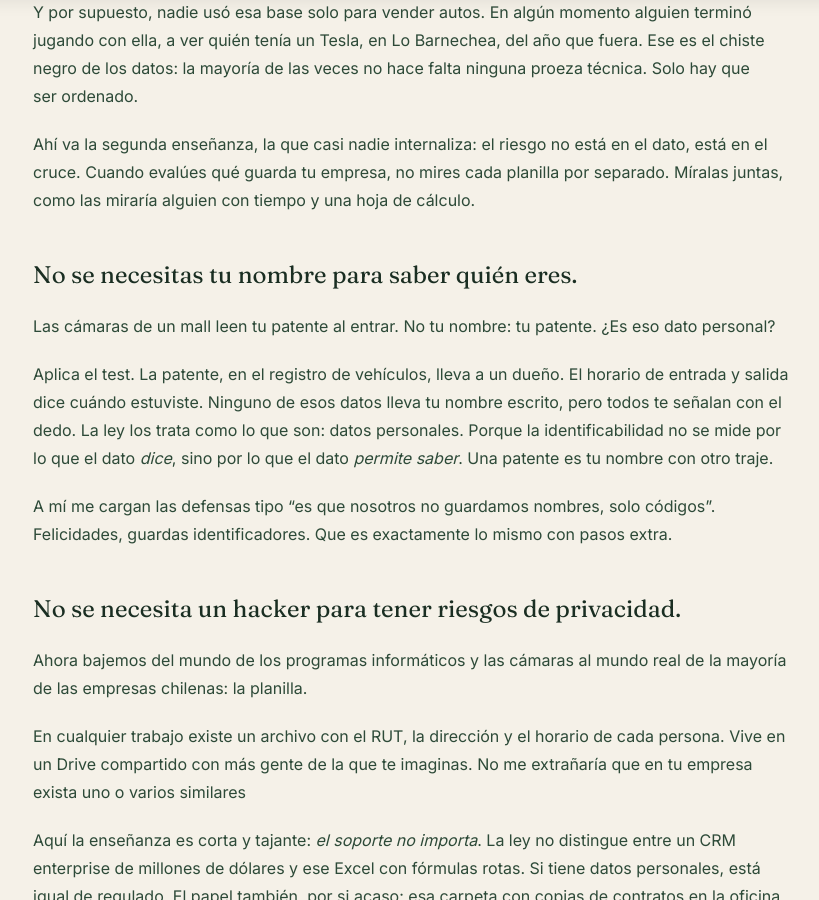
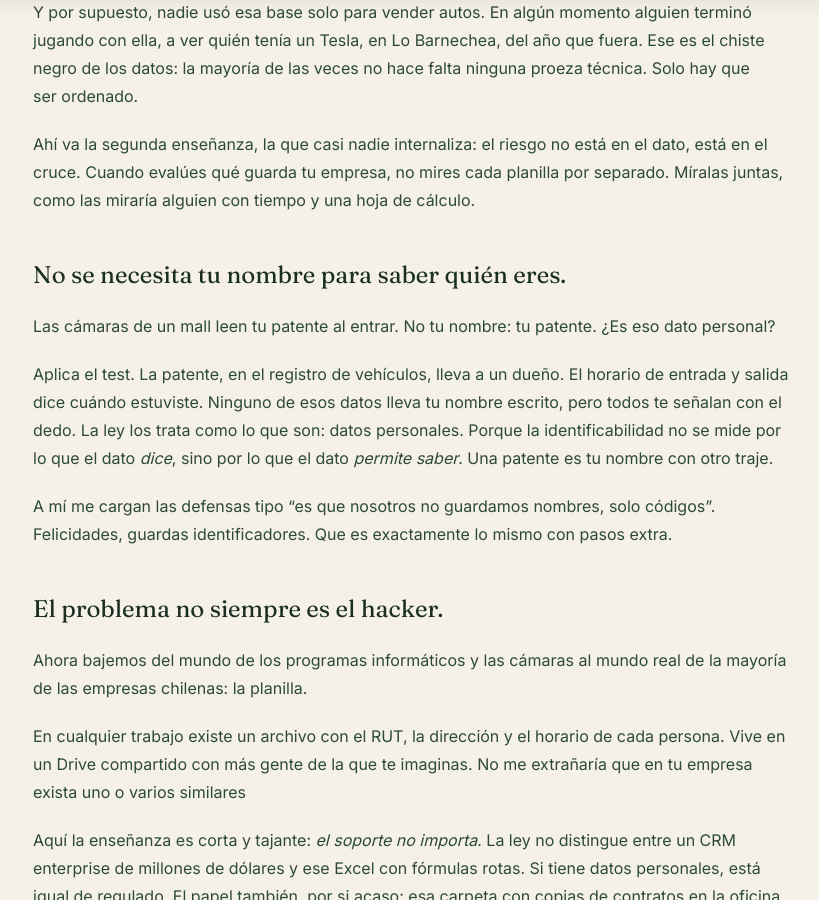
Before and after one commit to Maquitaa/web-page, a Jekyll site: the page built from _posts/2026-08-17-nadie-te-preguntó-nada-y-aun-así-saben-quién-eres.md, in a window 1280 px wide and 900 px high, scrolled down 2279 px. Shown: the whole window, without its empty margins (227-1046 px from the left). Built offline with Jekyll 4.4.1, drawn with Linux system fonts in a browser that asks for light colours.

Commit message:
Update Publicaciones “2026-08-17-nadie-te-preguntó-nada-y-aun-así-saben-quién-eres”

```diff
--- a/_posts/2026-08-17-nadie-te-preguntó-nada-y-aun-así-saben-quién-eres.md
+++ b/_posts/2026-08-17-nadie-te-preguntó-nada-y-aun-así-saben-quién-eres.md
@@ -47,7 +47,7 @@ Ahí va la segunda enseñanza, la que casi nadie internaliza: el riesgo no está
 
 
 
-## No se necesitas tu nombre para saber quién eres.
+## No se necesita tu nombre para saber quién eres.
 
 Las cámaras de un mall leen tu patente al entrar. No tu nombre: tu patente. ¿Es eso dato personal?
 
@@ -57,7 +57,7 @@ A mí me cargan las defensas tipo “es que nosotros no guardamos nombres, solo
 
 
 
-## No se necesita un hacker para tener riesgos de privacidad.
+## El problema no siempre es el hacker.
 
 Ahora bajemos del mundo de los programas informáticos y las cámaras al mundo real de la mayoría de las empresas chilenas: la planilla.
 
```
